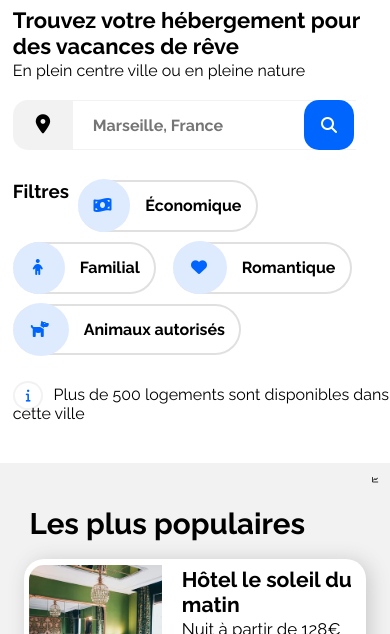
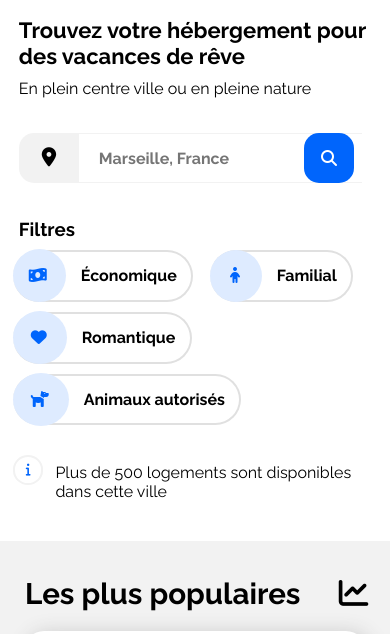
Before and after one commit to Ireneripo/IreneRiportella_2_20122020, a plain HTML site: page index.html in a window 390 px wide. Shown: the part 148-782 px from the top of the page. Drawn offline with Linux system fonts and the light colour scheme.

Commit message:
Version mobile done

```diff
--- a/index.html
+++ b/index.html
@@ -76,12 +76,9 @@
                 </a>
             </div>
 
-            <span class="icontext">
-                <span class="infoicon">
-                    <i class="fas fa-info"></i>
-                </span>
-                <span>Plus de 500 logements sont disponibles dans cette ville</span>
-            </span>
+            <span class="infoicon"><i class="fas fa-info"></i></span>
+            <p>Plus de 500 logements sont disponibles dans cette ville</p>
+
         </section>
 
         <main>
--- a/style.css
+++ b/style.css
@@ -140,6 +140,7 @@ nav ul li:hover
 {
     float: left;
     margin-right: 2.2vw;
+    padding-top: 15px;
 }
 .icontextfilters
 {
@@ -187,12 +188,18 @@ nav ul li:hover
 }
 .infoicon
 {
-    margin-right: 10px;
+    float: left;
+    margin-right: 12px;
     font-size: 0.8em;
     border: solid #F2F2F2 2px;
     border-radius: 50%;
     color: #0065FC;
-    padding: 0.4em 0.6em 0.4em 0.85em;
+    padding: 0.4em 0.85em;
+}
+.filter p
+{
+    margin-top: 28px;
+    font-size: 1em;
 }
 main
 {
@@ -436,7 +443,7 @@ footer
 footer h5
 {
     font-size: 1.2vw;
-    margin-bottom: 1.5em;
+    margin-bottom: 1.4em;
     padding: 0;
 }
 footer ul
@@ -549,7 +556,7 @@ footer ul li
     }
     h1
     {
-        margin-top: 10px;
+        margin: 20px 0px 0px 6px;
     }
     nav ul li:hover
     {
@@ -561,9 +568,14 @@ footer ul li
     {
         margin-right: 25px;
     }
+    .recherche p
+    {
+        margin: 10px 6px 35px 6px;
+    }
     .search
     {
         width: 100%;
+        margin: 20px 6px 10px 6px;
     }
     .searchfield
     {
@@ -578,6 +590,11 @@ footer ul li
         color: white;
         background-color: #0065FC;
     }
+    .filterstitle
+    {
+        width: 100%;
+        margin: 10px 0px 10px 6px;
+    }
     main
     {
         flex-direction: column-reverse;
@@ -586,10 +603,13 @@ footer ul li
     }
     h2
     {
-        margin-left: 3.5vmax;
-        margin-top: 5vmax;
-        margin-bottom: 1vmax;
+        margin: 35px 10px 10px 25px;
         font-size: 3.5vmax;
+    }
+    .charticon
+    {
+        font-size: 3.5vmax;
+        margin: 22px 10px 0px 0px;
     }
     h4, figcaption
     {
@@ -605,12 +625,12 @@ footer ul li
     }
     .etoilespopulaires
     {
-        margin-top: 60px;
+        margin-top: 55px;
     }
-
     .populaires
     {
         border-radius: 0;
+        margin-top: 30px;
     }
     .asidepopulaires
     {
@@ -621,6 +641,10 @@ footer ul li
         width: 85%;
         height: 142px;
         margin-bottom: 5px;
+    }
+    .principal
+    {
+        margin-bottom: 10px;
     }
     .container
     {
@@ -679,6 +703,7 @@ footer ul li
     footer
     {
         flex-direction: column;
+        padding-bottom: 10px;
     }
     footer h5
     {
@@ -695,5 +720,6 @@ footer ul li
     .apropos, .hebergementsfooter, .assistance
     {
         margin-left: 30px;
+        margin-bottom: 10px;
     }
 }
```
